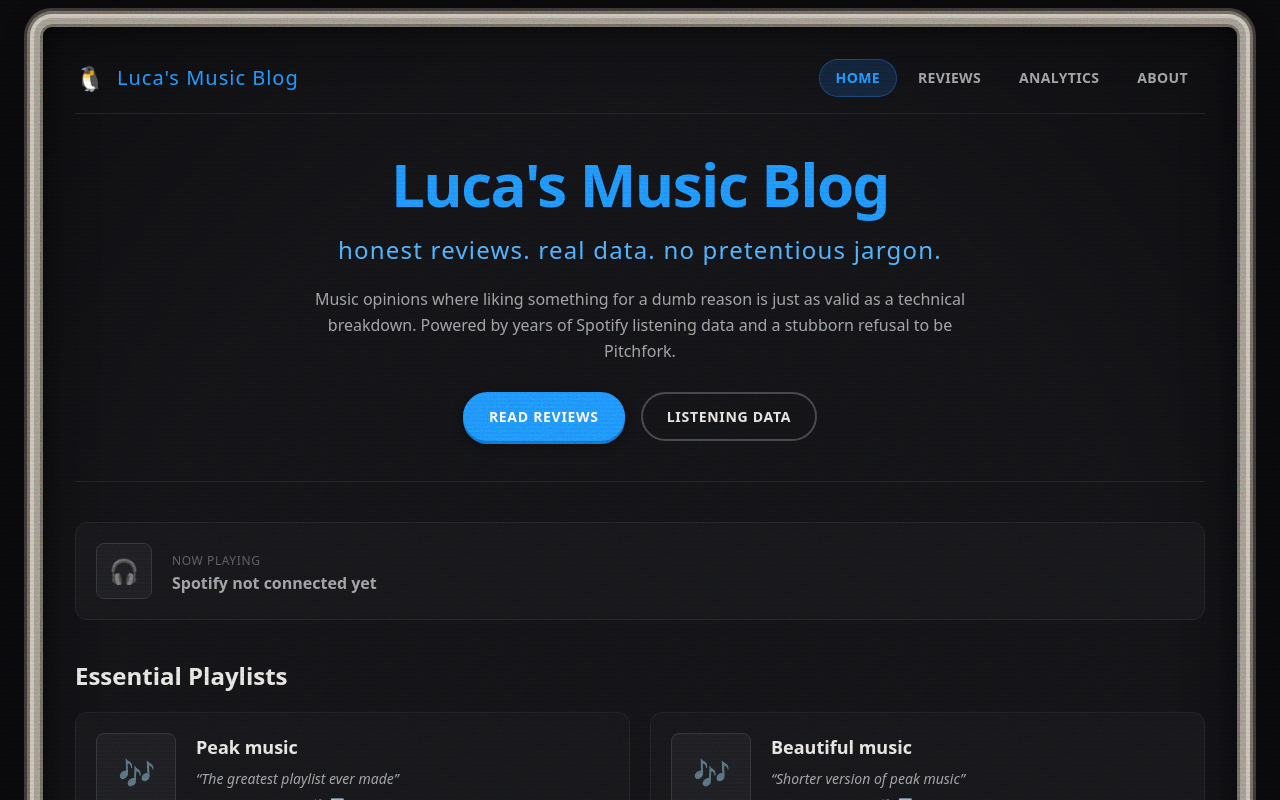
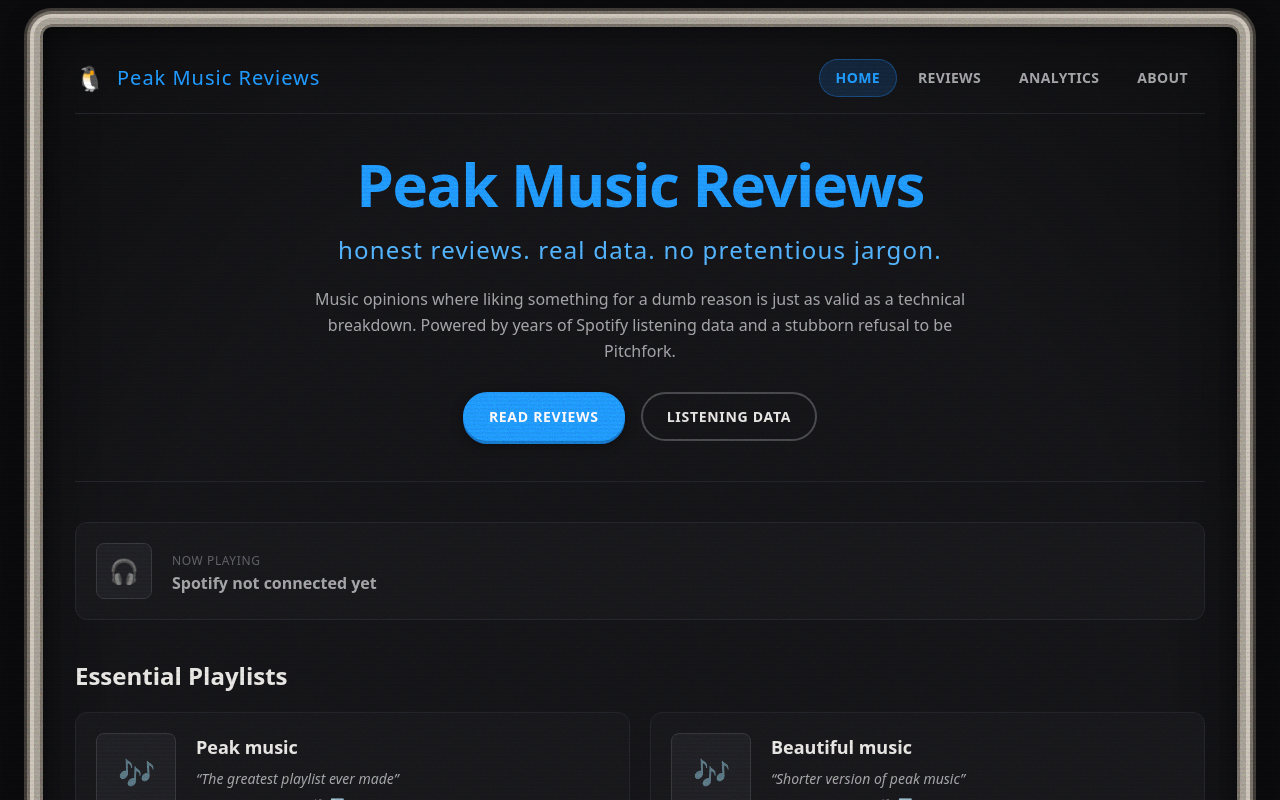
Before and after one commit to luca5620/lucas-music-blog, a Next.js app: page / in a window 1280 px wide. Shown: the top 800 px of the page. Built offline with nearby package versions, Linux system fonts and the light colour scheme; no server answers.

Commit message:
Rename site from Luca's Music Blog to Peak Music Reviews
Updated all references: page title, nav logo, hero heading,
CSS comment, and package name to reflect the new brand.

Co-Authored-By: Claude Opus 4.6 <noreply@anthropic.com>

```diff
--- a/app/globals.css
+++ b/app/globals.css
@@ -1,7 +1,7 @@
 @import "tailwindcss";
 
 /* ============================================
-   Y2K DESIGN SYSTEM v2 — Luca's Music Blog
+   Y2K DESIGN SYSTEM v2 — Peak Music Reviews
    Inspired by: AWGE, PS1/PS2 game cases,
    early YouTube/LiveLeak, CRT monitors.
    Bold, gritty, playful.
--- a/app/layout.tsx
+++ b/app/layout.tsx
@@ -28,7 +28,7 @@ const vt323 = VT323({
 });
 
 export const metadata: Metadata = {
-  title: "Luca's Music Blog",
+  title: "Peak Music Reviews",
   description:
     "Honest music reviews and Spotify listening analytics. No pretentious jargon — just real opinions.",
 };
--- a/app/page.tsx
+++ b/app/page.tsx
@@ -28,7 +28,7 @@ export default function Home() {
       {/* Hero Section */}
       <section className="text-center space-y-5 pt-4">
         <h1 className="font-[family-name:var(--font-heading)] text-5xl md:text-6xl font-extrabold text-accent-primary tracking-tight">
-          Luca&apos;s Music Blog
+          Peak Music Reviews
         </h1>
         <p className="pixel-text text-2xl text-accent-glow">
           honest reviews. real data. no pretentious jargon.
--- a/components/ui/Navigation.tsx
+++ b/components/ui/Navigation.tsx
@@ -25,7 +25,7 @@ export default function Navigation() {
         <Link href="/" className="flex items-center gap-3 group">
           <span className="text-2xl">🐧</span>
           <span className="pixel-text text-xl text-accent-primary group-hover:text-accent-glow transition-colors glitch-hover">
-            Luca&apos;s Music Blog
+            Peak Music Reviews
           </span>
         </Link>
 
--- a/package.json
+++ b/package.json
@@ -1,5 +1,5 @@
 {
-  "name": "lucas-music-blog",
+  "name": "peak-music-reviews",
   "version": "0.1.0",
   "private": true,
   "scripts": {
```
Also changed, not shown: 1 other file (tests, documents, lock files or other folders).
